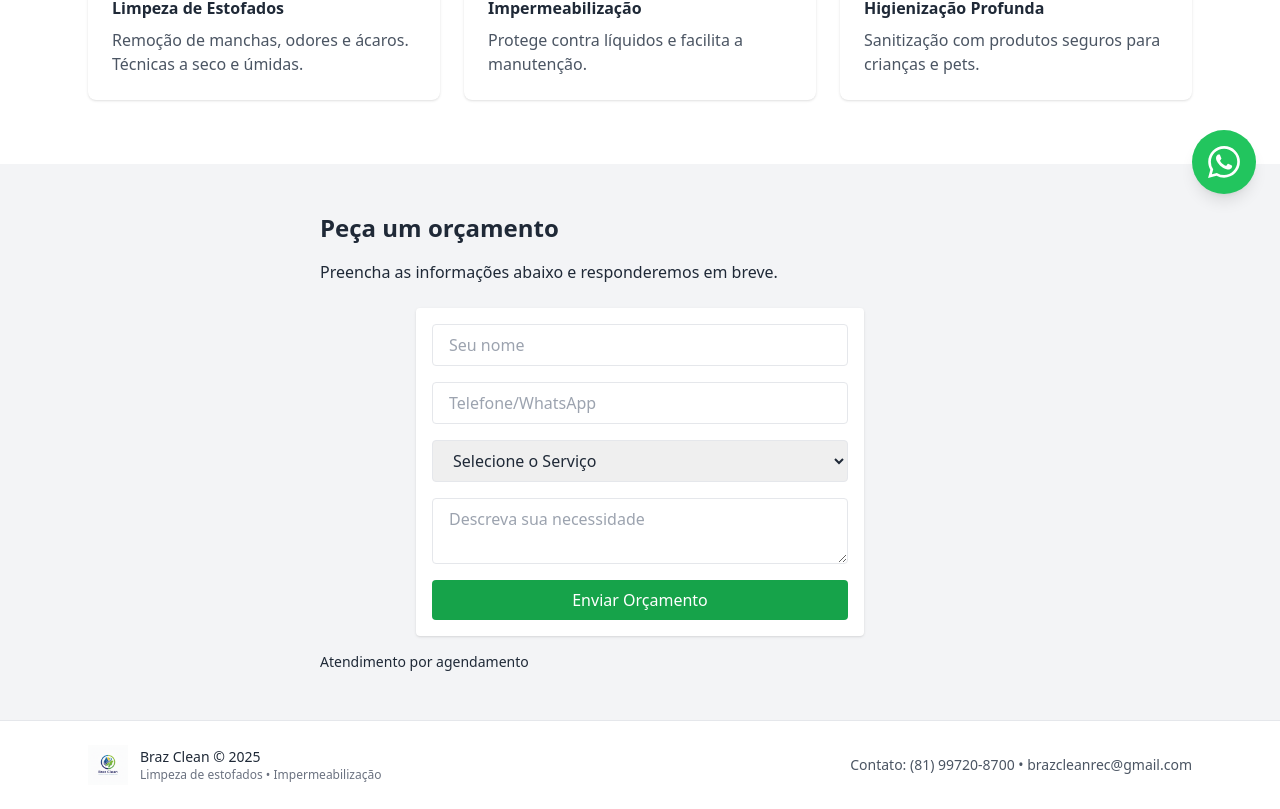
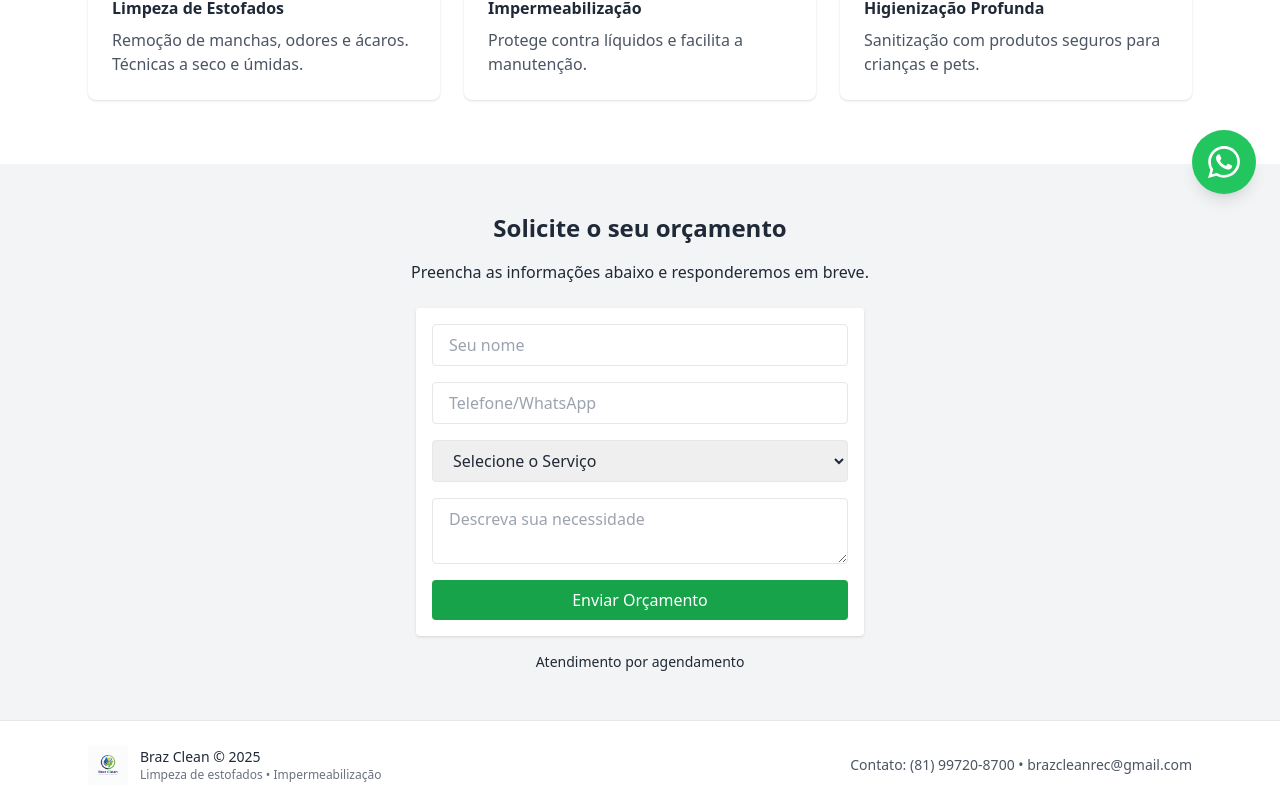
Before and after one commit to FelipeDevRec/BrazClean, a React (Vite) app: page / in a window 1280 px wide. Shown: the part 582-1391 px from the top of the page. Built offline with nearby package versions, Linux system fonts and the light colour scheme.

Commit message:
Update Contact

```diff
--- a/src/components/Contact.jsx
+++ b/src/components/Contact.jsx
@@ -12,7 +12,7 @@ export default function Contact() {
       form.current,
       import.meta.env.VITE_PUBLIC_KEY      // Public Key
     ).then((result) => {
-        alert('Orçamento enviado com sucesso! Obrigado pelo contato.');
+        alert('Pedido de orçamento enviado, entraremos em contato em breve! Obrigado pelo envio.');
         form.current.reset();
     }, (error) => {
         alert('Erro ao enviar orçamento. Tente novamente.');
@@ -22,8 +22,8 @@ export default function Contact() {
   return (
     <section className="bg-gray-100 py-12" id="contact">
       <div className="max-w-2xl mx-auto px-4">
-        <h3 className="text-2xl font-bold mb-4">Peça um orçamento</h3>
-        <p className="mb-6">Preencha as informações abaixo e responderemos em breve.</p>
+        <h3 className="text-2xl font-bold mb-4 text-center">Solicite o seu orçamento</h3>
+        <p className="mb-6 text-center">Preencha as informações abaixo e responderemos em breve.</p>
         <form ref={form} onSubmit={sendEmail} className="max-w-md w-full mx-auto p-4 bg-white rounded shadow grid gap-4">
           <input
             type="text"
@@ -55,7 +55,7 @@ export default function Contact() {
             Enviar Orçamento
           </button>
         </form>
-        <p className="mt-4 text-sm">Atendimento por agendamento</p>
+        <p className="mt-4 text-sm text-center">Atendimento por agendamento</p>
       </div>
     </section>
   );
```
